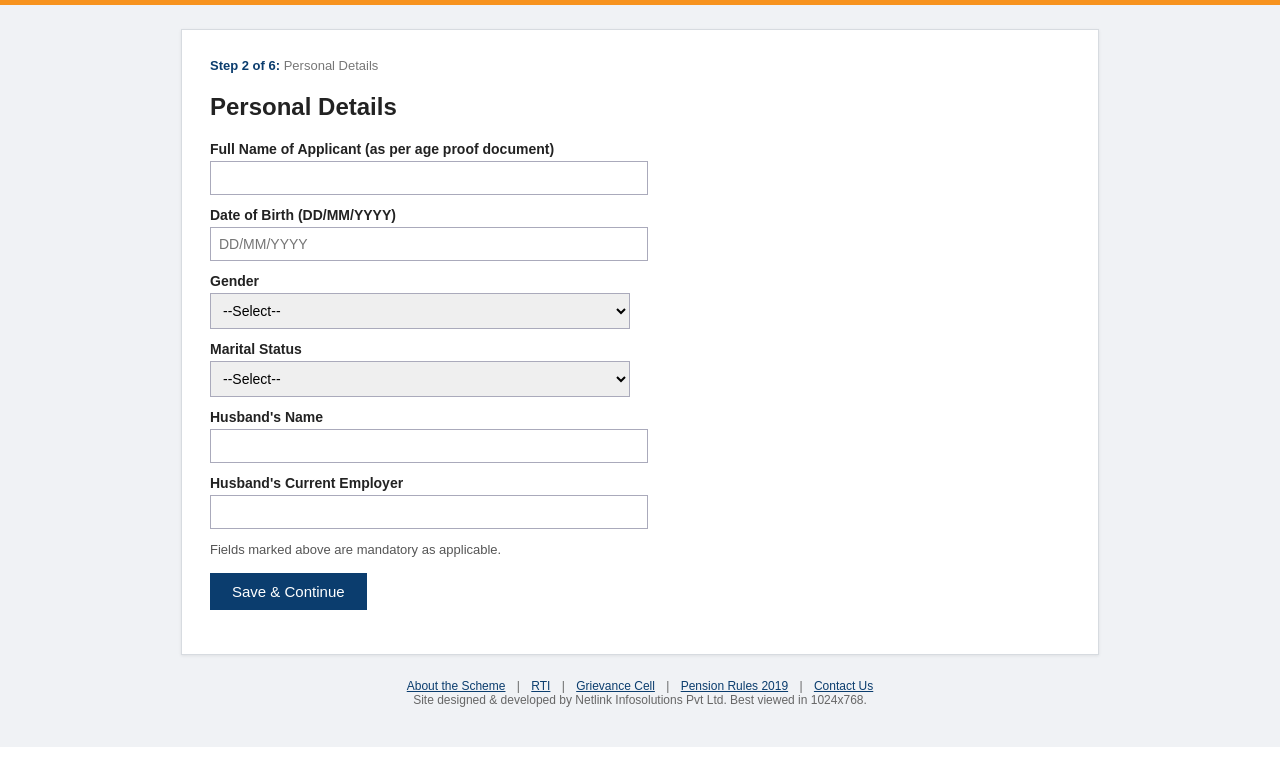
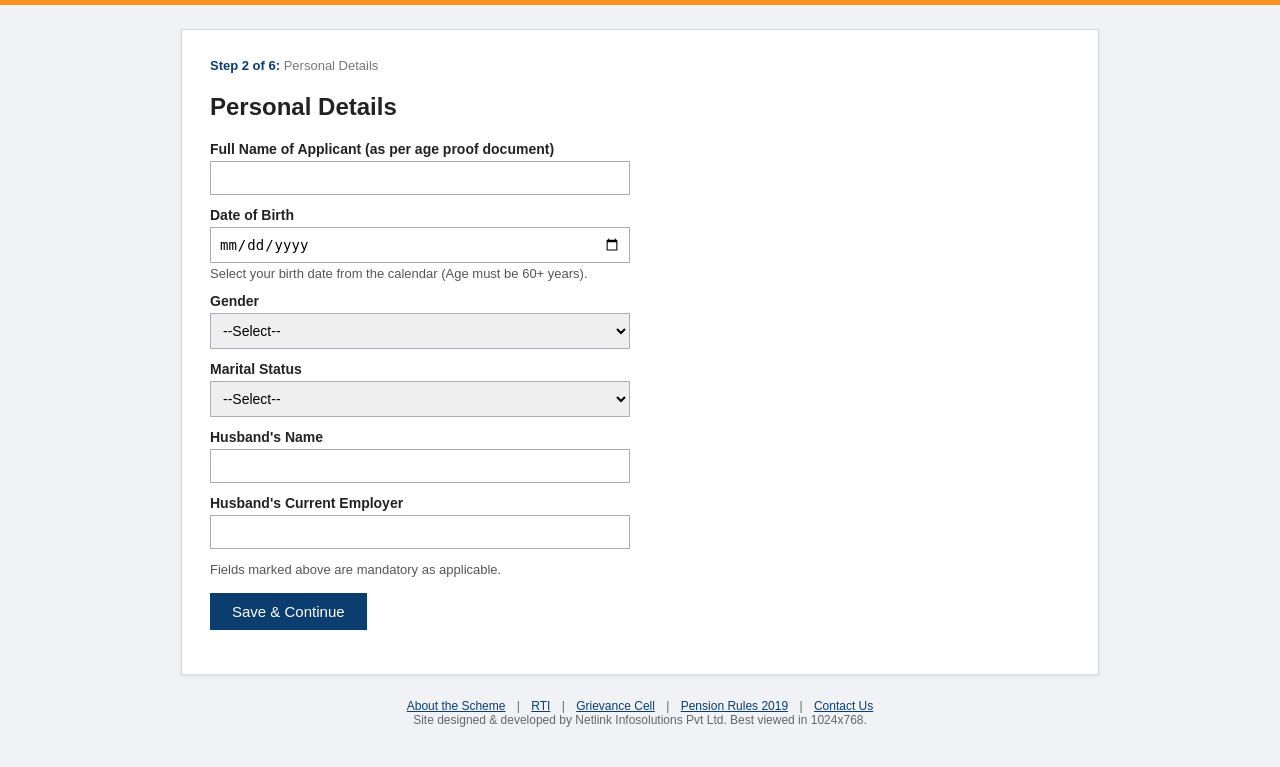
Before and after one commit to mayurrajj222/sewasetu, a Flask app: page /form/1 in a window 1280 px wide. Shown: the part 69-836 px from the top of the page. Run offline with Flask 2, Linux system fonts and the light colour scheme; the visitor is signed in with stand-in values (Sample User, id 1); some libraries are stand-ins or nearby versions.

Commit message:
ui: add native calendar date picker for date of birth selection

```diff
--- a/app/templates/base.html
+++ b/app/templates/base.html
@@ -14,8 +14,8 @@ border:1px solid #d7dbe0;box-shadow:0 1px 3px rgba(0,0,0,.08)}
 .btn{background:#0b3d6e;color:#fff;border:none;padding:10px 22px;font-size:15px;cursor:pointer}
 .btn:hover{background:#0d4a85}
 label{display:block;margin:12px 0 4px;font-weight:bold;font-size:14px}
-input[type=text],input[type=password],select{width:100%;max-width:420px;padding:8px;
-border:1px solid #aab;font-size:14px}
+input[type=text],input[type=password],input[type=date],select{width:100%;max-width:420px;padding:8px;
+border:1px solid #aab;font-size:14px;box-sizing:border-box}
 .flash{background:#fdecea;border:1px solid #e57373;color:#a33;padding:10px 14px;margin:14px 0}
 .note{font-size:13px;color:#555}
 .footer{max-width:860px;margin:10px auto 40px;font-size:12px;color:#666;text-align:center}
--- a/app/templates/form_step1.html
+++ b/app/templates/form_step1.html
@@ -5,8 +5,9 @@
 <form method="post">
   <label>Full Name of Applicant (as per age proof document)</label>
   <input type="text" name="applicant_name" value="{{ data.get('applicant_name','') }}">
-  <label>Date of Birth (DD/MM/YYYY)</label>
-  <input type="text" name="dob" placeholder="DD/MM/YYYY" value="{{ data.get('dob','') }}">
+  <label>Date of Birth</label>
+  <input type="date" name="dob" id="dob" max="1966-12-31" value="{{ data.get('dob','') }}">
+  <p class="note" style="margin-top:3px;margin-bottom:10px;">Select your birth date from the calendar (Age must be 60+ years).</p>
   <label>Gender</label>
   <select name="gender">
     <option value="">--Select--</option>
```
